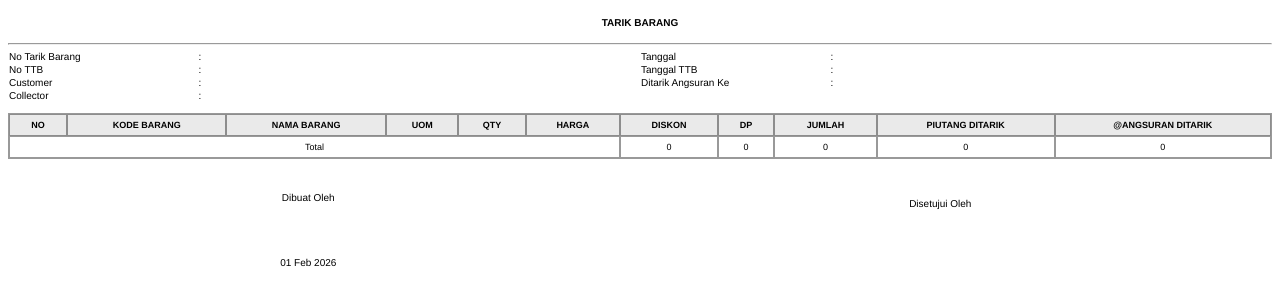
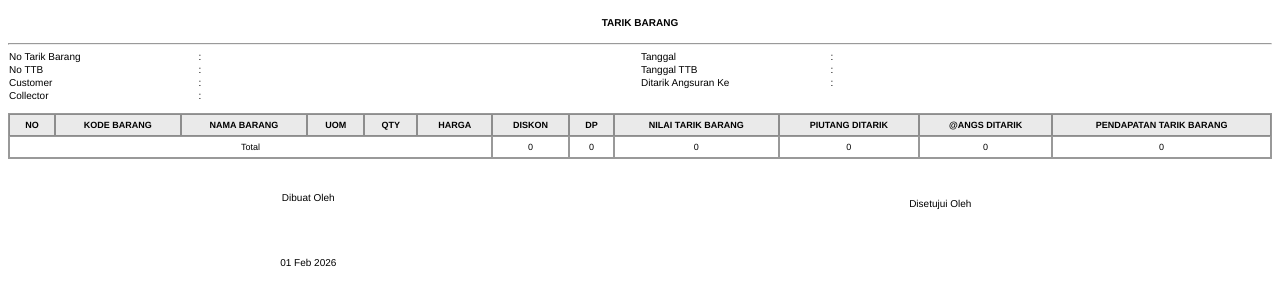
Before and after one commit to arispras/directselling_api, a CodeIgniter app: the page made by application/views/SlsTarikBarang_Slip.php in a window 1280 px wide. Shown: the top 305 px of the page. Run offline with CodeIgniter, Linux system fonts and the light colour scheme; data that the repository does not hold is empty.

Commit message:
tarik barang , ttb posting stok

```diff
--- a/application/models/SlsTarikBarangModel.php
+++ b/application/models/SlsTarikBarangModel.php
@@ -77,11 +77,13 @@ class SlsTarikBarangModel extends CI_Model
 		$ht['catatan'] = $input['catatan'];
 		$ht['jenis'] = $input['jenis'];
 		$ht['tenor'] = $input['tenor'];
+		$ht['tenor_penarikan'] = $input['tenor_penarikan'];
 		$ht['sub_total'] = $input['sub_total'];
 		$ht['total_diskon'] = $input['total_diskon'];
 		$ht['total_dp'] = $input['total_dp'];
 		$ht['total_piutang'] = $input['total_piutang'];
 		$ht['total_nilai_angsuran'] = $input['total_nilai_angsuran'];
+		$ht['total_pendapatan_tarik_barang'] = $input['total_pendapatan_tarik_barang'];
 		$ht['tanggal'] = $input['tanggal'];
 		$ht['dibuat_tanggal'] = date('Y-m-d H:i:s');
 		$ht['dibuat_oleh'] = $input['dibuat_oleh'];
@@ -103,6 +105,7 @@ class SlsTarikBarangModel extends CI_Model
 				'total' => $value['jumlah'],
 				'nilai_piutang' => $value['nilai_piutang'],
 				'nilai_angsuran' => $value['nilai_angsuran'],
+				'nilai_pendapatan_tarik_barang' => $value['nilai_pendapatan_tarik_barang'],
 				'ket' => $value['ket'],
 			));
 		}
@@ -124,11 +127,13 @@ class SlsTarikBarangModel extends CI_Model
 		$ht['catatan'] = $input['catatan'];
 		$ht['jenis'] = $input['jenis'];
 		$ht['tenor'] = $input['tenor'];
+		$ht['tenor_penarikan'] = $input['tenor_penarikan'];
 		$ht['sub_total'] = $input['sub_total'];
 		$ht['total_diskon'] = $input['total_diskon'];
 		$ht['total_dp'] = $input['total_dp'];
 		$ht['total_piutang'] = $input['total_piutang'];
 		$ht['total_nilai_angsuran'] = $input['total_nilai_angsuran'];
+		$ht['total_pendapatan_tarik_barang'] = $input['total_pendapatan_tarik_barang'];
 		$ht['tanggal'] = $input['tanggal'];
 		$ht['diubah_oleh'] = $input['diubah_oleh'];
 		$input['diubah_tanggal'] = date('Y-m-d H:i:s');
@@ -153,6 +158,7 @@ class SlsTarikBarangModel extends CI_Model
 				'total' => $value['jumlah'],
 				'nilai_piutang' => $value['nilai_piutang'],
 				'nilai_angsuran' => $value['nilai_angsuran'],
+				'nilai_pendapatan_tarik_barang' => $value['nilai_pendapatan_tarik_barang'],
 				'ket' => $value['ket'],
 			));
 		}
--- a/application/views/SlsTarikBarang_Slip.php
+++ b/application/views/SlsTarikBarang_Slip.php
@@ -55,7 +55,7 @@
 					<td width="33%"><strong> <?= $header['nama_customer'] ?></strong></td>
 					<td width="15%">Ditarik Angsuran Ke</td>
 					<td width="2%">:</td>
-					<td width="33%"><strong> <?= ($header['tenor']) ?></strong></td>
+					<td width="33%"><strong> <?= ($header['tenor_penarikan']) ?></strong></td>
 				</tr>
 			</table>
 
@@ -99,9 +99,10 @@
 					<th>Harga</th>
 					<th>Diskon</th>
 					<th>DP</th>
-					<th>Jumlah</th>
+					<th>Nilai Tarik Barang</th>
 					<th>Piutang Ditarik</th>
-					<th>@Angsuran Ditarik</th>
+					<th>@Angs Ditarik</th>
+					<th>Pendapatan Tarik Barang</th>
 					<!-- <th>Keterangan</th> -->
 				</tr>
 			</thead>
@@ -111,12 +112,14 @@
 				$total_piutang = 0;
 				$total_angsuran = 0;
 				$total_diskon = 0;
+				$total_pendapatan_tarik_barang = 0;
 				$total_dp = 0;
 				$total_sub_total = 0;
 
 				foreach ($detail as $key => $val) {
 					$no = $no + 1;
 					$total_piutang += $val['nilai_piutang'];
+					$total_pendapatan_tarik_barang += $val['nilai_pendapatan_tarik_barang'];
 					$total_angsuran += $val['nilai_angsuran'];
 					$total_diskon += $val['diskon'];
 					$total_dp += $val['dp'];
@@ -124,16 +127,17 @@
 				?>
 					<tr>
 						<td center width="2%"><?= $no ?></td>
-						<td width="10%"><?= $val['kode_barang'] ?></td>
+						<td width="4%"><?= $val['kode_barang'] ?></td>
 						<td width="10%"><?= $val['nama_barang'] ?></td>
 						<td width="5%"><?= $val['uom'] ?></td>
-						<td center width="7%"><?= $val['qty'] ?></td>
-						<td center width="8%"><?= number_format($val['harga'], 0) ?></td>
-						<td center width="8%"><?= number_format($val['diskon'], 0) ?></td>
-						<td center width="8%"><?= number_format($val['dp'], 0) ?></td>
-						<td center width="10%"><?= number_format($val['total'], 0) ?></td>
-						<td center width="10%"><?= number_format($val['nilai_piutang'], 0) ?></td>
-						<td center width="10%"><?= number_format($val['nilai_angsuran'], 0) ?></td>
+						<td center width="5%"><?= $val['qty'] ?></td>
+						<td center width="6%"><?= number_format($val['harga'], 0) ?></td>
+						<td center width="6%"><?= number_format($val['diskon'], 0) ?></td>
+						<td center width="6%"><?= number_format($val['dp'], 0) ?></td>
+						<td center width="7%"><?= number_format($val['total'], 0) ?></td>
+						<td center width="7%"><?= number_format($val['nilai_piutang'], 0) ?></td>
+						<td center width="7%"><?= number_format($val['nilai_angsuran'], 0) ?></td>
+						<td center width="7%"><?= number_format($val['nilai_pendapatan_tarik_barang'], 0) ?></td>
 						<!-- <td width="10%"><?= $val['ket'] ?></td> -->
 					</tr>
 				<?php } ?>
@@ -146,6 +150,7 @@
 					<td center><?= number_format($total_sub_total, 0) ?></td>
 					<td center><?= number_format($total_piutang, 0) ?></td>
 					<td center><?= number_format($total_angsuran, 0) ?></td>
+					<td center><?= number_format($total_pendapatan_tarik_barang, 0) ?></td>
 				</tr>
 			</tfoot>
 		</table>
```
Also changed, not shown: application/controllers/api/SlsTarikBarang.php (+30 -45 lines), application/models/SlsTTBModel.php (+63 -0 lines).
